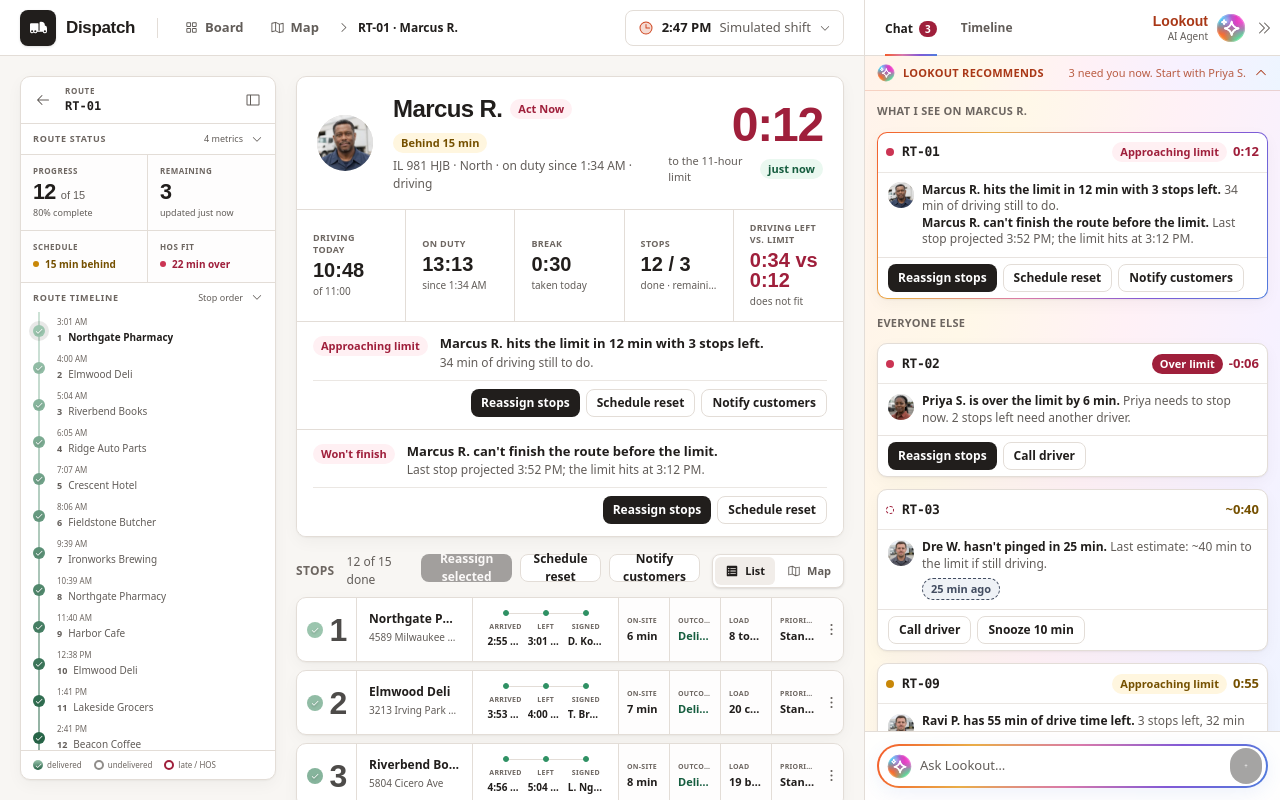
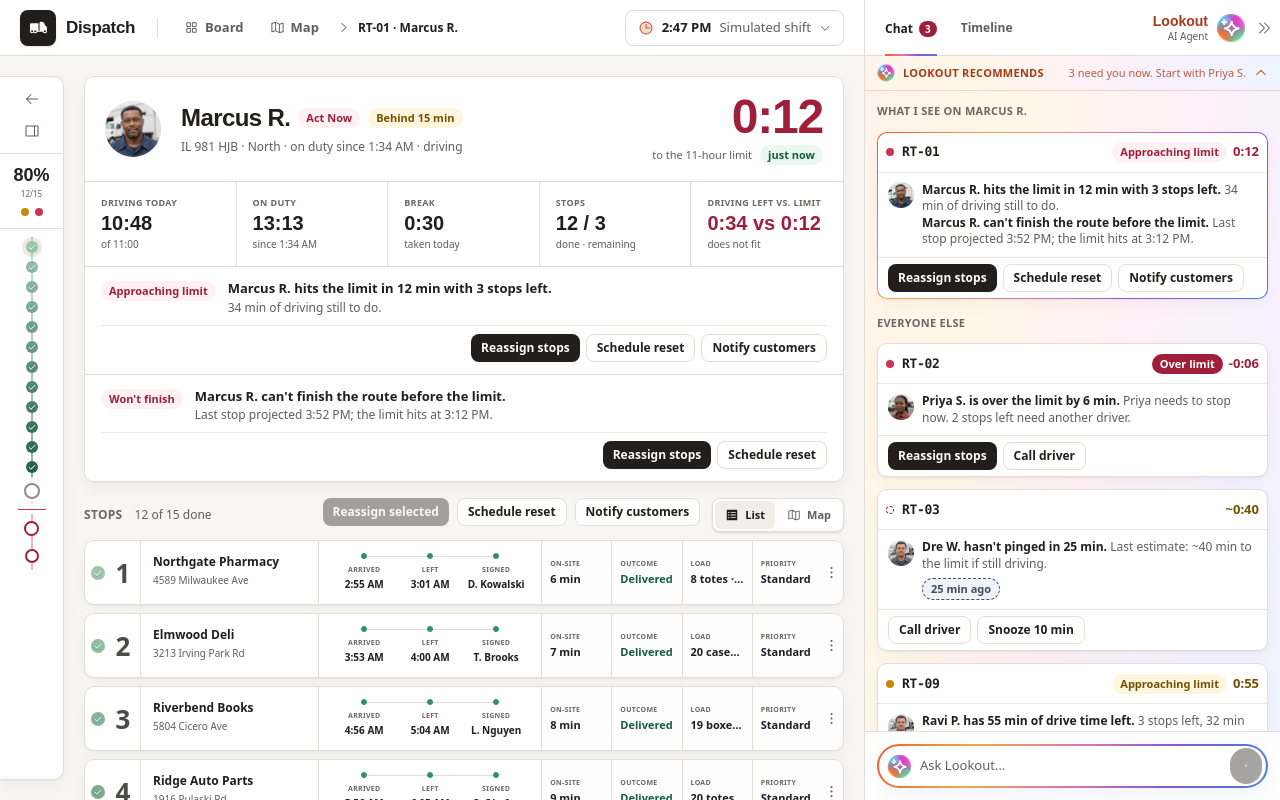
Before and after one commit to davekeller/dispatcher-dashboard, a React (Vite) app: page /routes/drv-01 in a window 1280 px wide. Built offline with nearby package versions, Linux system fonts and the light colour scheme.

Commit message:
design: refine route rail and stop numbering

```diff
--- a/src/views/route/RouteFilePage.tsx
+++ b/src/views/route/RouteFilePage.tsx
@@ -29,7 +29,7 @@
   const { setFocus } = useLookout()
   const { open } = useActions()
   const [selected, setSelected] = useState<string[]>([])
-  const [railCollapsed, setRailCollapsed] = useState(false)
+  const [railCollapsed, setRailCollapsed] = useState(true)
   const [params, setParams] = useSearchParams()
   const mode: StopsMode = params.get('view') === 'map' ? 'map' : 'list'
   const setMode = (next: StopsMode) => setParams((prev) => {
@@ -48,6 +48,7 @@
   }, [driverId, setFocus])
   useEffect(() => setSelected([]), [driverId])
   useEffect(() => setSelectedStop(null), [driverId])
+  useEffect(() => setRailCollapsed(true), [driverId])
 
   if (!view || !card) {
     return (
@@ -66,7 +67,7 @@
   const seg = (on: boolean) => `inline-flex h-7 items-center gap-1.5 rounded-[6px] px-2.5 text-[11px] font-semibold transition ${on ? 'bg-well text-ink' : 'text-muted hover:text-ink'}`
 
   return (
-    <div className="flex items-start gap-5 p-5">
+    <div className="flex items-start gap-5 py-5 pr-5">
       <RouteRail view={view} deliveryById={deliveryById} pastLimitIds={pastLimitIds} collapsed={railCollapsed} onCollapsedChange={setRailCollapsed} activeStopId={mode === 'map' ? mapSelection : undefined} onSelectStop={mode === 'map' ? setSelectedStop : undefined} />
       <div className="flex min-w-0 flex-1 flex-col gap-4">
         <DriverCard view={view} card={card} />
--- a/src/views/route/RouteRail.tsx
+++ b/src/views/route/RouteRail.tsx
@@ -138,7 +138,7 @@
   }
 
   return (
-    <nav aria-label="Route" className={`sticky top-0 flex h-[calc(100vh-3.5rem-2.5rem)] shrink-0 flex-col overflow-hidden rounded-card border border-line bg-panel shadow-card transition-[width] duration-200 ${collapsed ? 'w-16' : 'w-64'}`}>
+    <nav aria-label="Route" className={`sticky left-0 top-0 z-20 flex h-[calc(100vh-3.5rem-2.5rem)] shrink-0 flex-col overflow-hidden rounded-r-card border-y border-r border-line bg-panel shadow-card transition-[width] duration-200 ${collapsed ? 'w-16' : 'w-64'}`}>
       <div className={`flex shrink-0 items-center border-b border-line px-2 py-2 ${collapsed ? 'flex-col gap-1' : 'gap-2'}`}>
         <Link to="/" title="Back to the board" aria-label="Back to the board" className="flex h-7 w-7 shrink-0 items-center justify-center rounded-control text-muted transition hover:bg-well hover:text-ink">
           <ArrowLeft size={16} />
--- a/src/views/route/StopReceipt.tsx
+++ b/src/views/route/StopReceipt.tsx
@@ -81,10 +81,12 @@
   ]
 
   return (
-    <article className={`relative grid overflow-hidden rounded-card border bg-panel shadow-card lg:grid-cols-[3.75rem_minmax(7rem,0.8fr)_minmax(9rem,1fr)_minmax(14rem,1.35fr)] ${isNext ? 'border-break' : pastLimit || pastWindow ? 'border-act-now/50' : 'border-line'} ${stop.status === 'unassigned' ? 'border-dashed' : ''}`}>
-      <div className="flex min-h-16 items-center justify-center gap-1.5 border-b border-line px-1 lg:min-h-0 lg:border-b-0 lg:border-r">
-        <StopStatusMarker stop={stop} pastLimit={pastLimit} late={pastWindow} className="h-4 w-4" style={stop.status === 'done' ? stopHistoryStyle(stopIndex, lastCompleteIndex) : undefined} />
-        <span className="tnum font-display text-[2rem] font-semibold leading-none tracking-[-0.055em] text-ink/80">{stop.seq}</span>
+    <article className={`relative grid overflow-hidden rounded-card border bg-panel shadow-card lg:grid-cols-[3.5rem_minmax(7rem,0.8fr)_minmax(9rem,1fr)_minmax(14rem,1.35fr)] ${isNext ? 'border-break' : pastLimit || pastWindow ? 'border-act-now/50' : 'border-line'} ${stop.status === 'unassigned' ? 'border-dashed' : ''}`}>
+      <div className="grid min-h-16 grid-cols-[0.875rem_minmax(0,1fr)] items-center gap-1.5 border-b border-line px-1.5 lg:min-h-0 lg:border-b-0 lg:border-r">
+        <span className="flex items-center justify-center">
+          <StopStatusMarker stop={stop} pastLimit={pastLimit} late={pastWindow} className="h-3.5 w-3.5" style={stop.status === 'done' ? stopHistoryStyle(stopIndex, lastCompleteIndex) : undefined} />
+        </span>
+        <span className="tnum min-w-0 text-center text-[1.625rem] font-semibold leading-none tracking-[-0.035em] text-ink/80">{stop.seq}</span>
       </div>
 
       <div className="relative flex min-w-0 flex-col justify-center border-b border-line p-3 lg:border-b-0 lg:border-r">
```
Also changed, not shown: 3 other files (tests, documents, lock files or other folders). Lines whose indentation alone changed are shown as unchanged.
